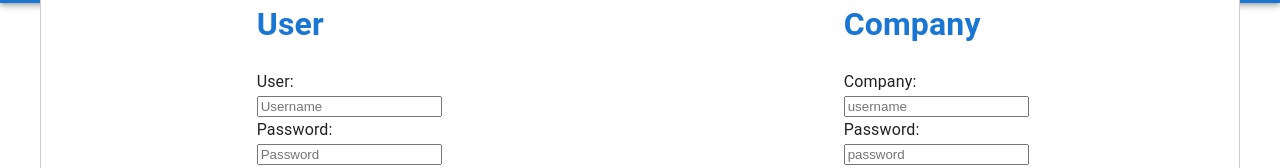
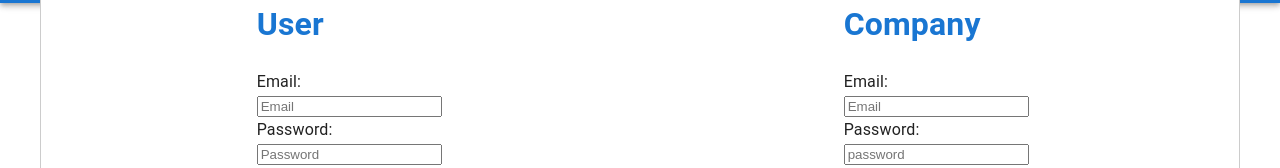
Before and after one commit to ClaudioSts/DesafioFinalB4F, a Next.js app: page / in a window 1280 px wide. Both pictures are taken after a click on the button "LOGIN". Shown: the part 158-326 px from the top of the page. Built offline with nearby package versions, Linux system fonts and the light colour scheme.

Commit message:
loginUserCompany fetch

```diff
--- a/pages/api/login/user.js
+++ b/pages/api/login/user.js
@@ -9,6 +9,8 @@ import { addSessionUser } from "../../../src/data/SignUpLogin/userSessions"
 
 export default async function handler(req, res) {
     if (req.method === 'POST') {
+        console.log(req.body)
+
         const {
             email,
             password
--- a/pages/index.js
+++ b/pages/index.js
@@ -64,7 +64,6 @@ export default function Home(props) {
         <Toolbar>
           <Typography variant="h6" color="inherit" noWrap>
             <img className="logo" src='/img/logo.png' alt="logo" />
-            Junior Job Search
           </Typography>
           <Box sx={{ flexGrow: 1 }}>
           </Box>
--- a/src/components/loginCompany.js
+++ b/src/components/loginCompany.js
@@ -1,22 +1,54 @@
 import Button from '@mui/material/Button';
+import { useState } from 'react';
 
 export default function LoginCompany() {
+
+
+  const [data, setData] = useState({
+    email: "",
+    password: ""
+  })
+
+  const { email, password } = data
+
+  const changeHandler = e => {
+    setData({ ...data, [e.target.name]: e.target.value });
+  }
+
+  const submitHandler = e => {
+    e.preventDefault();
+    console.log(data);
+
+    const login = "/api/login/company"
+
+    fetch(login, {
+      method: "POST",
+      headers: { "Content-Type": "application/json" },
+      body: JSON.stringify({
+        email: data.email,
+        password: data.password
+      })
+    })
+  }
+
   return (
     <div >
       <div >
         <div >
-          <h1 style={{color: "#1976d2"}}>Company</h1>
+          <h1 style={{ color: "#1976d2" }}>Company</h1>
         </div>
 
-        <form>
+        <form onSubmit={submitHandler}>
           <div >
-            Company:
+            Email:
             <br />
             <input
-              id="username"
-              name="username"
-              placeholder="username"
+              type="text"
+              name="email"
+              placeholder="Email"
               required
+              value={email}
+              onChange={changeHandler}
             />
             <br />
           </div>
@@ -25,14 +57,15 @@ export default function LoginCompany() {
             <br />
             <input
               type="password"
-              id="password"
               name="password"
               placeholder="password"
+              value={password}
+              onChange={changeHandler}
             />
             <br />
           </div>
           <br />
-          <Button type="submit" variant='outlined' color='primary' size="small" sx={ { borderRadius: 28 } } >Login</Button>
+          <Button type="submit" variant='outlined' color='primary' size="small" sx={{ borderRadius: 28 }} >Login</Button>
           <br /><br />
           <span>
             <a href="#" target="_blank" color="purple">
--- a/src/components/loginUser.js
+++ b/src/components/loginUser.js
@@ -1,21 +1,54 @@
 import Button from '@mui/material/Button';
+import { useState } from 'react';
+
 
 export default function LoginUser() {
+
+
+  const [data, setData] = useState({
+    email: "",
+    password: ""
+  })
+
+  const { email, password } = data
+
+  const changeHandler = e => {
+    setData({ ...data, [e.target.name]: e.target.value });
+  }
+
+  const submitHandler = e => {
+    e.preventDefault();
+    console.log(data);
+
+    const login = "/api/login/user"
+
+    fetch(login, {
+      method: "POST",
+      headers: { "Content-Type": "application/json" },
+      body: JSON.stringify({
+        email: data.email,
+        password: data.password
+  })
+    })
+  }
+
   return (
     <div>
       <div>
         <div>
-          <h1 style={{color: "#1976d2"}}> User</h1>
+          <h1 style={{ color: "#1976d2" }}> User</h1>
         </div>
-        <form>
+        <form onSubmit={submitHandler}>
           <div >
-            User:
+            Email:
             <br />
             <input
-              id="username"
-              name="username"
-              placeholder="Username"
+              type="text"
+              name="email"
+              placeholder="Email"
               required
+              value={email}
+              onChange={changeHandler}
             />
             <br />
           </div>
@@ -24,14 +57,16 @@ export default function LoginUser() {
             <br />
             <input
               type="password"
-              id="password"
+              name="password"
               placeholder="Password"
               required
+              value={password}
+              onChange={changeHandler}
             />
             <br />
           </div>
           <br />
-          <Button type="submit" variant='outlined' color='primary' size="small" sx={ { borderRadius: 28 } } >Login</Button>
+          <Button type="submit" variant='outlined' color='primary' size="small" sx={{ borderRadius: 28 }} >Login</Button>
           <br /><br />
           <span>
             <a href="#" target="_blank" color="purple">
```
